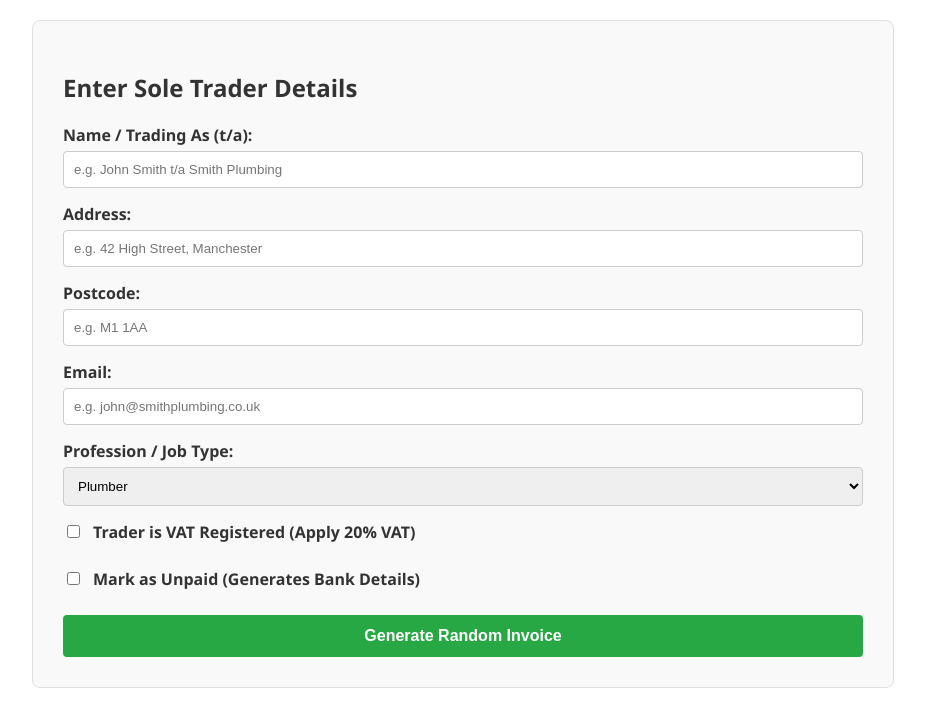
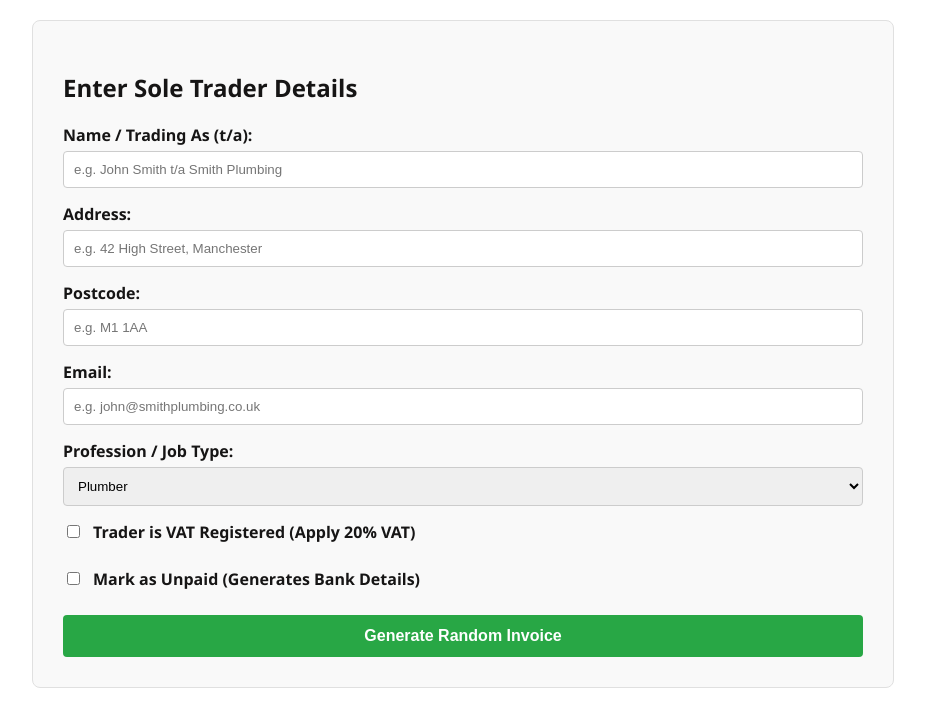
Before and after one commit to JXHNWACK/invoicegenerator, a plain HTML site: page index.html in a window 1280 px wide. Shown: the whole page, without its empty margins (177-1102 px from the left). Drawn offline with Linux system fonts and the light colour scheme.

Commit message:
changed colour

```diff
--- a/index.html
+++ b/index.html
@@ -3,12 +3,12 @@
 <head>
     <meta charset="UTF-8">
     <meta name="viewport" content="width=device-width, initial-scale=1.0">
-    <title>Mock Invoice Generator (UK Sole Trader)</title>
+    <title>Invoice Generator (UK Sole Trader)</title>
     <style>
         body {
             font-family: 'Segoe UI', Tahoma, Geneva, Verdana, sans-serif;
             margin: 20px;
-            color: #333;
+            color: #161515;
         }
         .form-container, .invoice-container {
             max-width: 800px;
```
